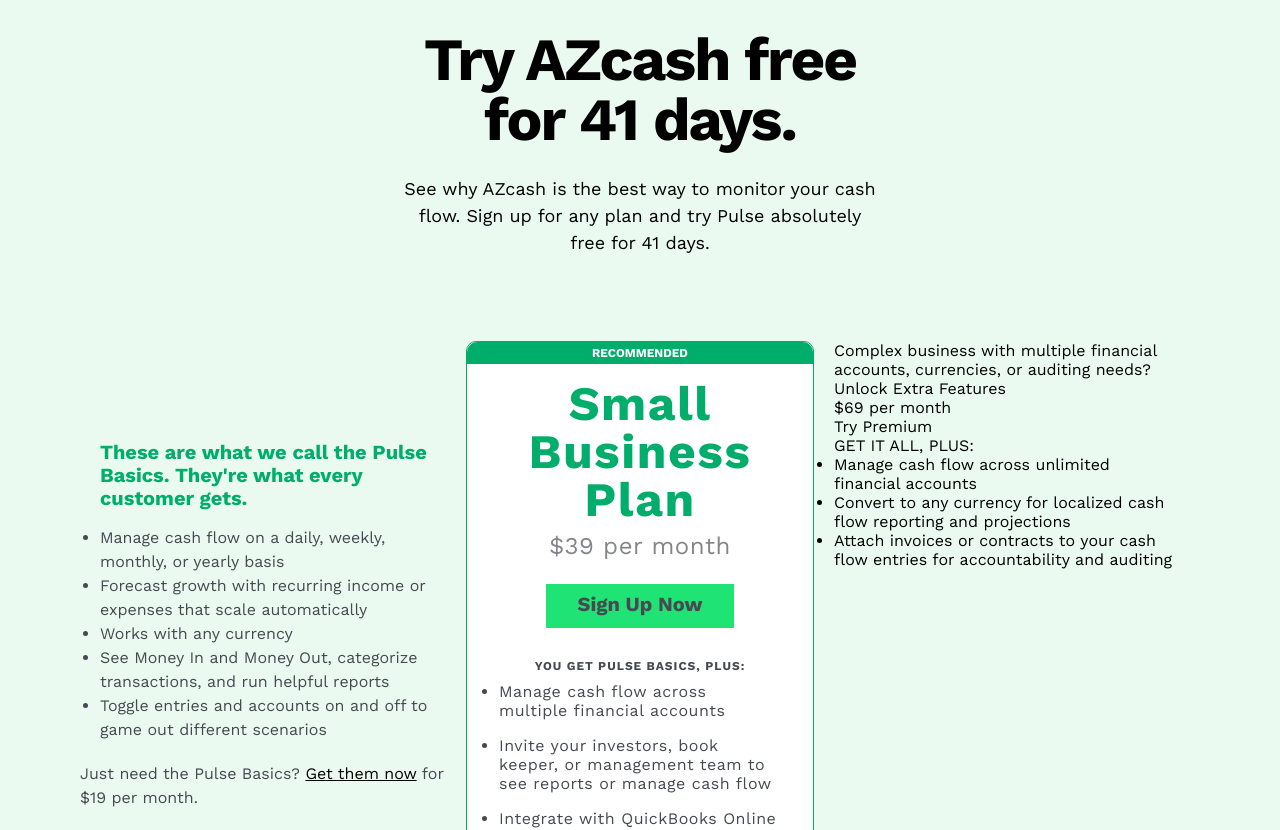
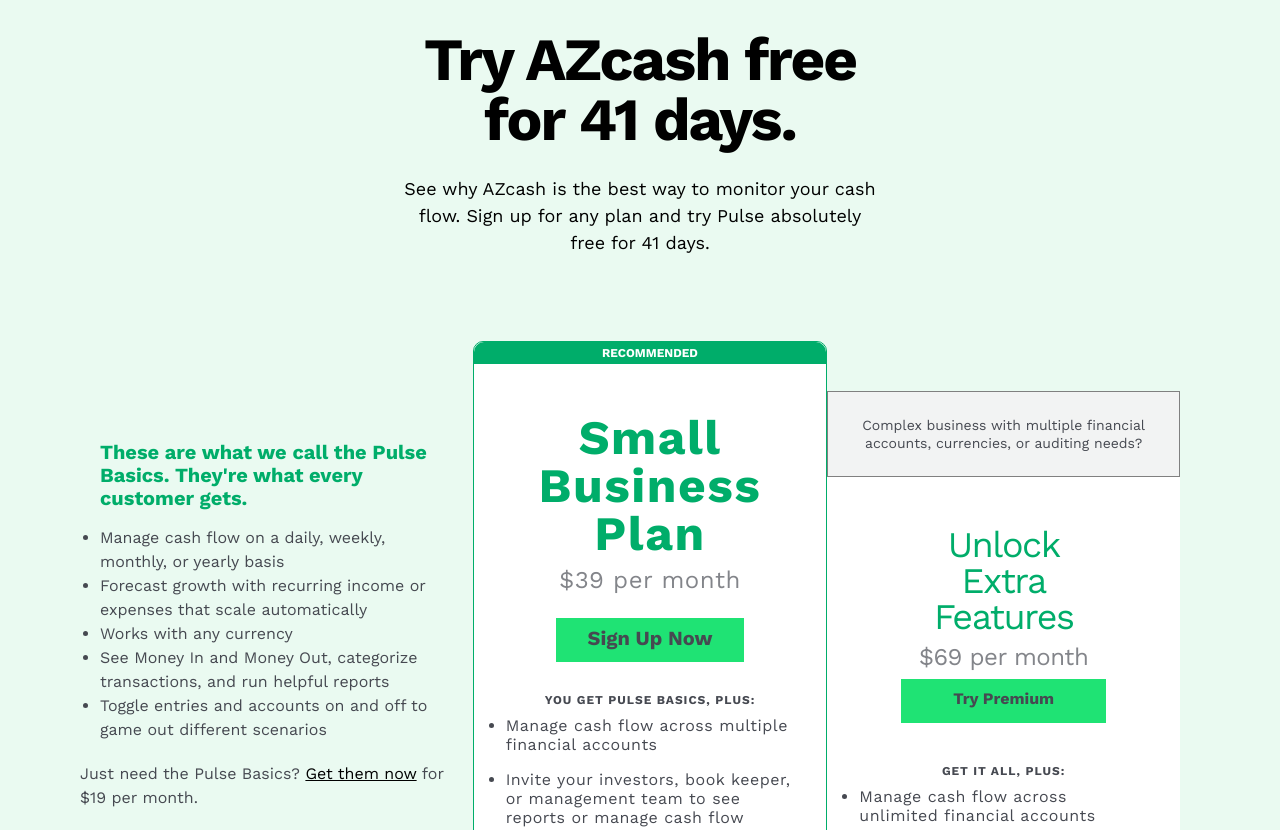
Before and after one commit to azizbelkhouja/Pricing-page, a plain HTML site: page index.html in a window 1280 px wide. Shown: the part 119-949 px from the top of the page. Drawn offline with nearby package versions, Linux system fonts and the light colour scheme.

Commit message:
third card css

```diff
--- a/index.html
+++ b/index.html
@@ -66,11 +66,13 @@
             </div>
 
             <div class="third-card">
-                <p>Complex business with multiple financial accounts, currencies, or auditing needs?</p>
-                <p>Unlock Extra Features</p>
-                <p>$69 per month</p>
-                <p>Try Premium</p>
-                <p>GET IT ALL, PLUS:</p>
+                <p class="grey-header">Complex business with multiple financial accounts, currencies, or auditing needs?</p>
+                <div class="third-first-part">
+                    <p class="third-title">Unlock Extra Features</p>
+                    <p class="third-price">$69 per month</p>
+                    <p class="third-button">Try Premium</p>
+                    <p class="third-plus">GET IT ALL, PLUS:</p>
+                </div>
                 <ul>
                     <li>Manage cash flow across unlimited financial accounts</li>
                     <li>Convert to any currency for localized cash flow reporting and projections</li>
--- a/styles.css
+++ b/styles.css
@@ -73,7 +73,7 @@ header {
 }
 .pricing-cards {
     display: flex;
-    gap: 20px;
+    gap: 0px;
 
     padding: 85px 100px;
     background-color: #EAFAF1;
@@ -83,6 +83,7 @@ header {
     flex-direction: column;
     padding: 100px 0 0 0;
     flex: 1;
+    margin-right: 20px;
 }
 .title-first-card {
     font-size: 20px;
@@ -149,7 +150,7 @@ header {
     letter-spacing: 1.5px;
     color: #00ad6a;
     padding: 0 16px;
-    margin-top: 16px;
+    margin-top: 50px;
     text-align: center;
     font-weight: bold;
     line-height: 48px;
@@ -186,4 +187,77 @@ header {
 
 .third-card {
     flex: 1;
+
+    background-color: white;
+
+    display: flex;
+    flex-direction: column;
+
+    margin-top: 50px;
+
+    > ul {
+        padding: 0 32px;
+        margin: 0;
+
+        > li {
+            font-size: 16px;
+            text-align: left;
+            color: #464951;
+            letter-spacing: 0.5px;
+            padding-block: 8px;
+
+        }
+    }
 }
+.grey-header {
+    color: #464951;
+    font-size: 14px;
+    line-height: 18.2px;
+    text-align: center;
+    background-color: #f2f3f3;
+    padding: 24px 32px 24px 32px;
+    border: 1px solid grey;
+}
+.third-first-part {
+    margin: 50px;
+    margin-bottom: 0;
+    padding-inline: 24px;
+    background-color: white;
+
+    display: flex;
+    flex-direction: column;
+    gap: 10px;
+}
+.third-title {
+    font-size: 36px;
+    line-height: 36px;
+    text-align: center;
+    letter-spacing: -1.5px;
+    color: #00ad6a;
+}
+.third-price {
+    color: #83858a;
+    font-size: 24px;
+    line-height: 24px;
+    text-align: center;
+    letter-spacing: -0.5px;
+}
+.third-button {
+    font-size: 16px;
+    line-height: 24px;
+    text-align: center;
+    padding: 8px 32px 12px 32px;
+    margin-bottom: 32px;
+    color: #464951;
+    background-color: #1fe374;
+    text-decoration: none;
+    font-weight: bold;
+}
+.third-plus {
+    font-size: 12px;
+    line-height: 13.8px;
+    text-align: center;
+    letter-spacing: 1px;
+    color: #464951;
+    font-weight: bold;
+}
```
